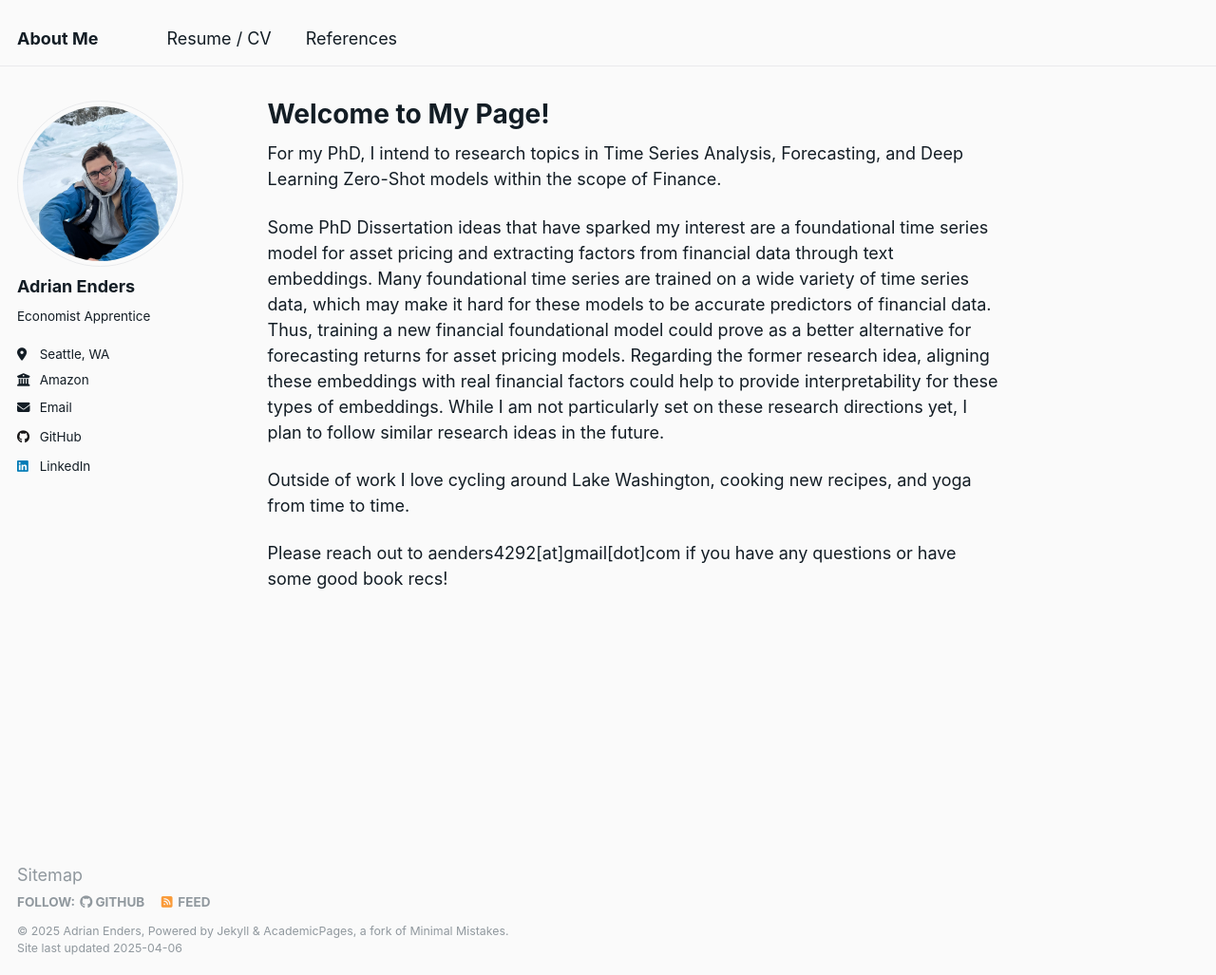
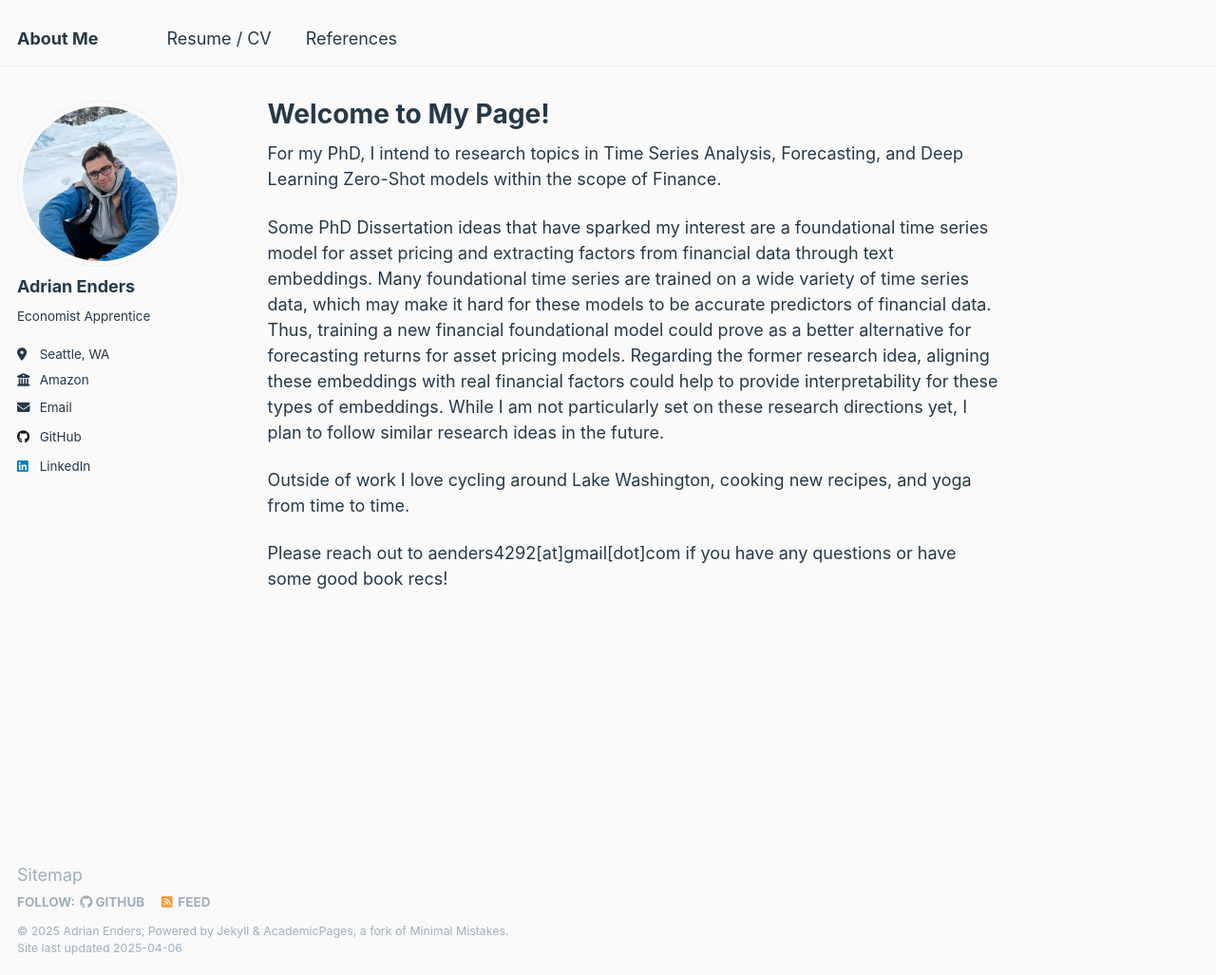
Before and after one commit to ae4292/ae4292.github.io, a Jekyll site: the page built from _pages/about.md, in a window 1280 px wide and 1027 px high. Shown: the whole window at 95% size. Built offline with Jekyll 4.4.1, drawn with Linux system fonts in a browser that asks for light colours.

Commit message:
Update _default.scss

```diff
--- a/_sass/theme/_default.scss
+++ b/_sass/theme/_default.scss
@@ -3,7 +3,7 @@
    ========================================================================== */
 
 /* Color codes used for the theme */
-$gray                       : #20303d;
+$gray                       : #405f78;
 $dark-gray                  : mix(#000, $gray, 40%);
 $darker-gray                : mix(#000, $gray, 60%);
 $light-gray                 : mix(#fff, $gray, 50%);
```
